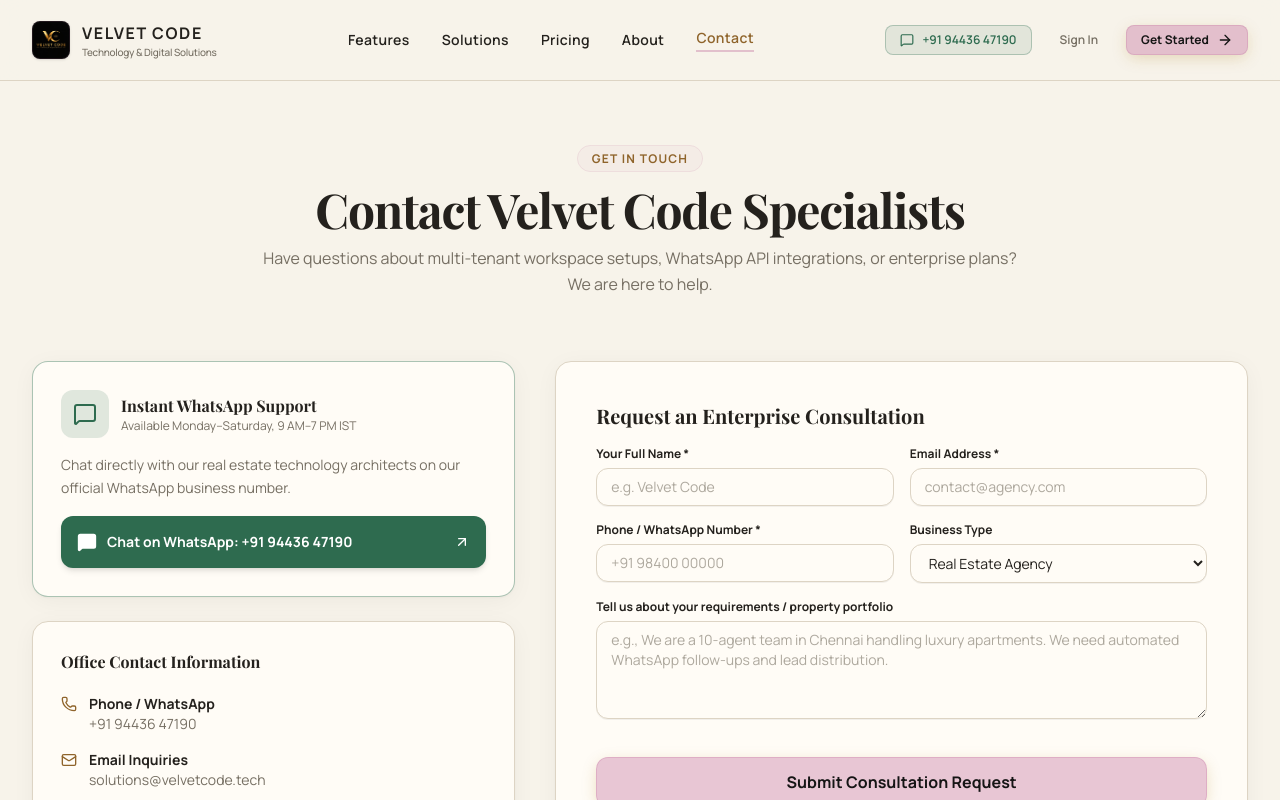
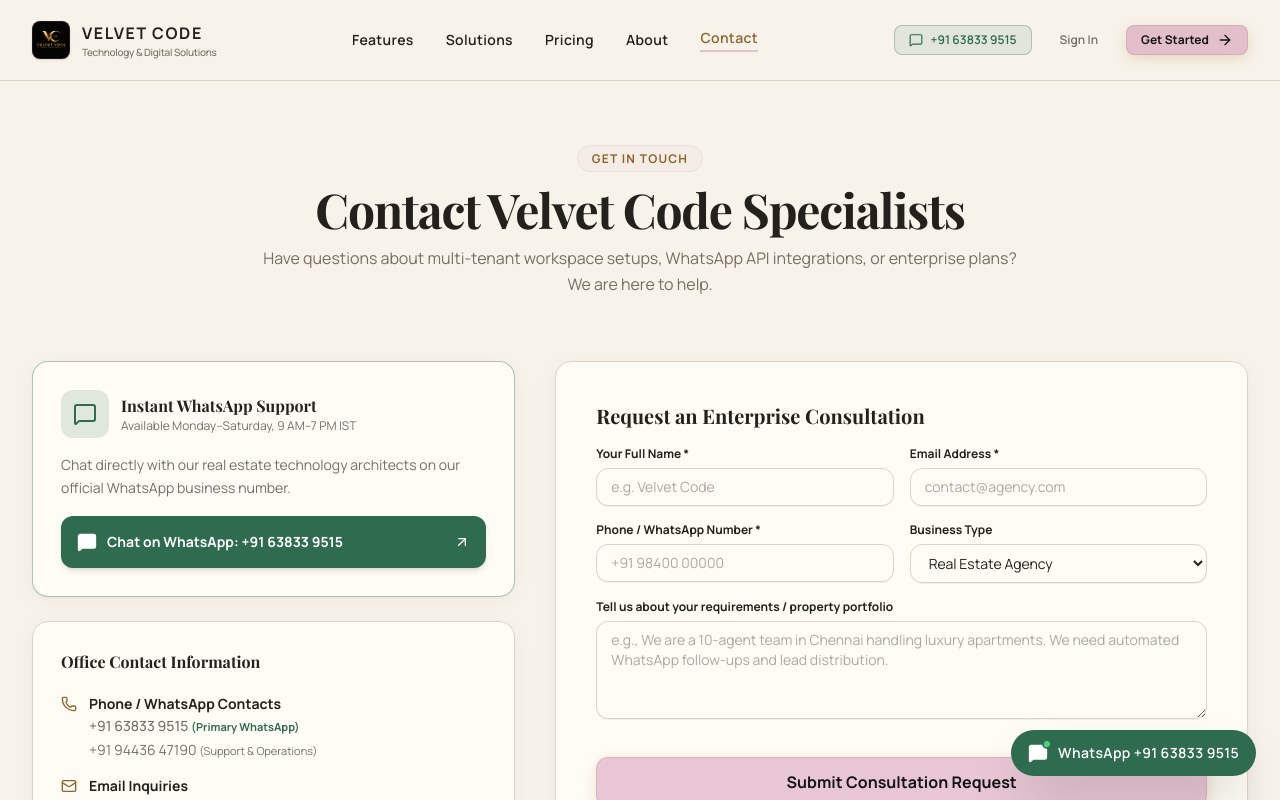
Before and after one commit to srilakshman73/velvet-code-real-estate-crm, a Next.js app: page /contact in a window 1280 px wide. Shown: the top 800 px of the page. Built offline with nearby package versions, Linux system fonts and the light colour scheme; a web font is replaced by a local one.

Commit message:
Add updated WhatsApp business contact

```diff
--- a/src/app/app/settings/page.tsx
+++ b/src/app/app/settings/page.tsx
@@ -296,13 +296,13 @@
                 </p>
               </div>
               <a
-                href={buildWhatsAppUrl('919443647190', 'Hello Velvet Code, I am checking my CRM WhatsApp integration status.')}
+                href={buildWhatsAppUrl('91638339515', 'Hello, I would like to know more about your Real Estate CRM.')}
                 target="_blank"
                 rel="noopener noreferrer"
                 className="inline-flex items-center gap-2 px-3.5 py-2 rounded-lg bg-[#2E6B4F]/10 text-[#2E6B4F] border border-[#2E6B4F]/20 text-xs font-medium hover:bg-[#2E6B4F]/20 transition-colors"
               >
                 <MessageSquare className="w-4 h-4" />
-                Test Official Chat (+91 94436 47190)
+                Test Official Chat (+91 63833 9515)
                 <ExternalLink className="w-3 h-3" />
               </a>
             </div>
--- a/src/app/app/whatsapp/page.tsx
+++ b/src/app/app/whatsapp/page.tsx
@@ -104,7 +104,7 @@
             </span>
           </div>
           <p className="text-xs sm:text-sm text-[#766F63] mt-1">
-            Official Meta Cloud API • Direct click-to-chat with <strong className="text-[#2E6B4F] font-mono">+91 94436 47190</strong>
+            Official Meta Cloud API • Direct click-to-chat with <strong className="text-[#2E6B4F] font-mono">+91 63833 9515</strong>
           </p>
         </div>
 
@@ -115,13 +115,13 @@
             </Button>
           </Link>
           <a
-            href={buildWhatsAppUrl('919443647190', 'Hello Velvet Code, I want to test the WhatsApp integration.')}
+            href={buildWhatsAppUrl('91638339515', 'Hello, I would like to know more about your Real Estate CRM.')}
             target="_blank"
             rel="noopener noreferrer"
             className="flex items-center gap-2 px-3.5 py-2 rounded-xl bg-[#2E6B4F] hover:bg-[#255740] text-white font-bold text-xs shadow-sm transition-all"
           >
             <MessageSquare className="w-3.5 h-3.5" />
-            +91 94436 47190
+            +91 63833 9515
           </a>
         </div>
       </div>
--- a/src/app/contact/page.tsx
+++ b/src/app/contact/page.tsx
@@ -25,8 +25,8 @@
   };
 
   const officialWhatsAppUrl = buildWhatsAppUrl(
-    '919443647190',
-    'Hello Velvet Code, I would like to know more about your Real Estate CRM.'
+    '91638339515',
+    'Hello, I would like to know more about your Real Estate CRM.'
   );
 
   return (
@@ -73,7 +73,7 @@
                 >
                   <div className="flex items-center gap-2.5">
                     <MessageSquare className="w-5 h-5 fill-current" />
-                    <span>Chat on WhatsApp: +91 94436 47190</span>
+                    <span>Chat on WhatsApp: +91 63833 9515</span>
                   </div>
                   <ArrowUpRight className="w-4 h-4 group-hover:translate-x-0.5 group-hover:-translate-y-0.5 transition-transform" />
                 </a>
@@ -87,10 +87,19 @@
                   <div className="flex items-start gap-3">
                     <Phone className="w-4 h-4 text-[#8F642B] mt-0.5" />
                     <div>
-                      <p className="font-bold text-[#24211D]">Phone / WhatsApp</p>
-                      <a href="tel:+919443647190" className="hover:text-[#8F642B] text-[#766F63]">
-                        +91 94436 47190
-                      </a>
+                      <p className="font-bold text-[#24211D]">Phone / WhatsApp Contacts</p>
+                      <div className="space-y-1 mt-0.5">
+                        <div>
+                          <a href={officialWhatsAppUrl} target="_blank" rel="noopener noreferrer" className="hover:text-[#8F642B] text-[#766F63] font-medium">
+                            +91 63833 9515 <span className="text-[11px] text-[#2E6B4F] font-bold">(Primary WhatsApp)</span>
+                          </a>
+                        </div>
+                        <div>
+                          <a href="tel:+919443647190" className="hover:text-[#8F642B] text-[#766F63]">
+                            +91 94436 47190 <span className="text-[11px] text-[#766F63]">(Support & Operations)</span>
+                          </a>
+                        </div>
+                      </div>
                     </div>
                   </div>
 
--- a/src/app/features/page.tsx
+++ b/src/app/features/page.tsx
@@ -52,7 +52,7 @@
         'Full 3-column WhatsApp inbox with customer CRM sidebar',
         'Pre-approved WhatsApp templates with dynamic variables',
         'Visual trigger-condition-action workflow builder',
-        'Click-to-chat integration with +91 94436 47190',
+        'Click-to-chat integration with +91 63833 9515 & +91 94436 47190',
       ],
       icon: MessageSquare,
     },
--- a/src/app/layout.tsx
+++ b/src/app/layout.tsx
@@ -2,6 +2,7 @@
 import { Playfair_Display, Manrope } from 'next/font/google';
 import './globals.css';
 import { CRMStoreProvider } from '@/lib/store';
+import { FloatingWhatsAppButton } from '@/components/layout/FloatingWhatsAppButton';
 
 const playfair = Playfair_Display({
   subsets: ['latin'],
@@ -62,7 +63,10 @@
   return (
     <html lang="en" className={`${playfair.variable} ${manrope.variable} h-full bg-[#F7F3EA] text-[#24211D]`}>
       <body className="min-h-full flex flex-col font-sans antialiased bg-[#F7F3EA] text-[#24211D] selection:bg-[#A374]/30 selection:text-[#24211D]">
-        <CRMStoreProvider>{children}</CRMStoreProvider>
+        <CRMStoreProvider>
+          {children}
+          <FloatingWhatsAppButton />
+        </CRMStoreProvider>
       </body>
     </html>
   );
--- /dev/null
+++ b/src/components/layout/FloatingWhatsAppButton.tsx
@@ -0,0 +1,43 @@
+'use client';
+
+import React from 'react';
+import { usePathname } from 'next/navigation';
+import { MessageSquare } from 'lucide-react';
+import { buildWhatsAppUrl, PRIMARY_WHATSAPP_NUMBER } from '@/lib/utils';
+
+export function FloatingWhatsAppButton() {
+  const pathname = usePathname();
+
+  // Show floating WhatsApp button on public marketing pages
+  const isAppOrAdmin = pathname?.startsWith('/app') || pathname?.startsWith('/admin');
+  if (isAppOrAdmin) return null;
+
+  const whatsappUrl = buildWhatsAppUrl(
+    '91638339515',
+    'Hello, I would like to know more about your Real Estate CRM.'
+  );
+
+  return (
+    <aside
+      aria-label="WhatsApp Contact Widget"
+      className="fixed bottom-6 right-6 z-40 flex items-center group"
+    >
+      <a
+        href={whatsappUrl}
+        target="_blank"
+        rel="noopener noreferrer"
+        aria-label={`Chat on WhatsApp with Velvet Code at ${PRIMARY_WHATSAPP_NUMBER}`}
+        className="flex items-center gap-2.5 px-4 py-3 rounded-full bg-[#2E6B4F] hover:bg-[#24563F] text-white font-bold text-xs sm:text-sm shadow-2xl hover:scale-105 active:scale-95 transition-all duration-200 border border-[#2E6B4F]/40 focus:outline-none focus:ring-2 focus:ring-[#A374] focus:ring-offset-2"
+      >
+        <div className="relative">
+          <MessageSquare className="w-5 h-5 fill-current" />
+          <span className="absolute -top-1 -right-1 w-2.5 h-2.5 bg-[#4ADE80] rounded-full border-2 border-[#2E6B4F] animate-pulse" />
+        </div>
+        <span className="hidden sm:inline font-semibold tracking-wide">
+          WhatsApp {PRIMARY_WHATSAPP_NUMBER}
+        </span>
+        <span className="sm:hidden font-semibold tracking-wide">WhatsApp</span>
+      </a>
+    </aside>
+  );
+}
--- a/src/components/layout/PublicFooter.tsx
+++ b/src/components/layout/PublicFooter.tsx
@@ -13,8 +13,8 @@
 
 export function PublicFooter() {
   const whatsappUrl = buildWhatsAppUrl(
-    '919443647190',
-    'Hello Velvet Code, I would like to know more about your Real Estate CRM SaaS.'
+    '91638339515',
+    'Hello, I would like to know more about your Real Estate CRM.'
   );
 
   return (
@@ -43,7 +43,7 @@
             className="flex items-center gap-3 px-6 py-3.5 rounded-xl bg-[#2E6B4F] hover:bg-[#24563F] text-white font-bold text-sm shadow-xl transition-all"
           >
             <MessageSquare className="w-5 h-5 fill-current" />
-            <span>Chat on WhatsApp: +91 94436 47190</span>
+            <span>Chat on WhatsApp: +91 63833 9515</span>
             <ArrowUpRight className="w-4 h-4" />
           </a>
         </div>
@@ -61,7 +61,7 @@
             <div className="pt-2 space-y-2 text-xs text-[#DDD4C4]/80">
               <div className="flex items-center gap-2">
                 <Phone className="w-3.5 h-3.5 text-[#A374]" />
-                <span>+91 94436 47190</span>
+                <span>+91 63833 9515 • +91 94436 47190</span>
               </div>
               <div className="flex items-center gap-2">
                 <Mail className="w-3.5 h-3.5 text-[#A374]" />
--- a/src/components/layout/PublicHeader.tsx
+++ b/src/components/layout/PublicHeader.tsx
@@ -49,13 +49,13 @@
         {/* Actions */}
         <div className="hidden md:flex items-center gap-3.5">
           <a
-            href={buildWhatsAppUrl('919443647190', 'Hello Velvet Code, I want to inquire about your Real Estate CRM SaaS.')}
+            href={buildWhatsAppUrl('91638339515', 'Hello, I would like to know more about your Real Estate CRM.')}
             target="_blank"
             rel="noopener noreferrer"
             className="flex items-center gap-2 px-3.5 py-1.5 text-xs font-semibold text-[#2E6B4F] bg-[#2E6B4F]/10 hover:bg-[#2E6B4F]/15 border border-[#2E6B4F]/30 rounded-lg transition-colors"
           >
             <MessageSquare className="w-3.5 h-3.5" />
-            +91 94436 47190
+            +91 63833 9515
           </a>
 
           <Link href="/login">
@@ -105,13 +105,13 @@
 
           <div className="pt-4 border-t border-[#DDD4C4] space-y-3">
             <a
-              href={buildWhatsAppUrl('919443647190', 'Hello Velvet Code, I want to inquire about your Real Estate CRM SaaS.')}
+              href={buildWhatsAppUrl('91638339515', 'Hello, I would like to know more about your Real Estate CRM.')}
               target="_blank"
               rel="noopener noreferrer"
               className="flex items-center justify-center gap-2 w-full py-2.5 text-sm font-semibold text-[#2E6B4F] bg-[#2E6B4F]/10 border border-[#2E6B4F]/30 rounded-xl"
             >
               <MessageSquare className="w-4 h-4" />
-              WhatsApp: +91 94436 47190
+              WhatsApp: +91 63833 9515
             </a>
 
             <div className="grid grid-cols-2 gap-2">
--- a/src/components/marketing/LandingHero.tsx
+++ b/src/components/marketing/LandingHero.tsx
@@ -31,13 +31,13 @@
             <span className="tracking-wide uppercase text-[11px]">VELVET CODE &bull; REAL ESTATE CRM</span>
           </div>
           <a
-            href={buildWhatsAppUrl('919443647190', 'Hello Velvet Code, I want to book a live demo of the CRM.')}
+            href={buildWhatsAppUrl('91638339515', 'Hello, I would like to know more about your Real Estate CRM.')}
             target="_blank"
             rel="noopener noreferrer"
             className="inline-flex items-center gap-2 px-4 py-1.5 rounded-full bg-[#FFFCF6] border border-[#2E6B4F]/40 text-[#2E6B4F] text-xs font-bold hover:bg-[#2E6B4F]/10 transition-colors aurum-card-shadow"
           >
             <MessageSquare className="w-3.5 h-3.5" />
-            <span>Official WhatsApp: +91 94436 47190</span>
+            <span>Official WhatsApp: +91 63833 9515</span>
           </a>
         </div>
 
@@ -318,12 +318,12 @@
                     When site visit is confirmed → Velvet Code automatically delivers instant branded confirmation & Google Maps pin.
                   </p>
                   <a
-                    href={buildWhatsAppUrl('919443647190', 'Testing WhatsApp integration from Velvet Code.')}
+                    href={buildWhatsAppUrl('91638339515', 'Hello, I would like to know more about your Real Estate CRM.')}
                     target="_blank"
                     rel="noopener noreferrer"
                     className="inline-flex items-center gap-1.5 text-[#2E6B4F] hover:underline font-bold text-[11px] pt-1"
                   >
-                    <MessageSquare className="w-3.5 h-3.5" /> Test Official WhatsApp: +91 94436 47190
+                    <MessageSquare className="w-3.5 h-3.5" /> Test Official WhatsApp: +91 63833 9515
                   </a>
                 </div>
               </div>
--- a/src/components/marketing/LandingSections.tsx
+++ b/src/components/marketing/LandingSections.tsx
@@ -182,19 +182,19 @@
               </li>
               <li className="flex items-center gap-2.5">
                 <CheckCircle2 className="w-4 h-4 text-[#2E6B4F] flex-shrink-0" />
-                <span>Official click-to-chat integration with <strong>+91 94436 47190</strong></span>
+                <span>Official click-to-chat integration with <strong>+91 63833 9515</strong></span>
               </li>
             </ul>
 
             <div className="pt-2">
               <a
-                href={buildWhatsAppUrl('919443647190', 'Hello, I want to see the WhatsApp CRM demo.')}
+                href={buildWhatsAppUrl('91638339515', 'Hello, I would like to know more about your Real Estate CRM.')}
                 target="_blank"
                 rel="noopener noreferrer"
                 className="inline-flex items-center gap-2 px-6 py-3 rounded-xl bg-[#2E6B4F] hover:bg-[#24563F] text-white font-bold text-xs shadow-md transition-all"
               >
                 <MessageSquare className="w-4 h-4" />
-                <span>Test Live WhatsApp Channel (+91 94436 47190)</span>
+                <span>Test Live WhatsApp Channel (+91 63833 9515)</span>
               </a>
             </div>
           </div>
@@ -447,7 +447,7 @@
   const faqs = [
     {
       q: 'How does the official WhatsApp CRM integration work?',
-      a: 'Velvet Code provides a built-in 3-column WhatsApp inbox that integrates with official WhatsApp Cloud API and click-to-chat channels (such as +91 94436 47190). You can send templates, share property brochures, and log all chat history directly under the customer’s CRM profile.',
+      a: 'Velvet Code provides a built-in 3-column WhatsApp inbox that integrates with official WhatsApp Cloud API and click-to-chat channels (such as +91 63833 9515 & +91 94436 47190). You can send templates, share property brochures, and log all chat history directly under the customer’s CRM profile.',
     },
     {
       q: 'Is my real estate agency data completely isolated from other organizations?',
@@ -540,13 +540,13 @@
             </Button>
           </Link>
           <a
-            href={buildWhatsAppUrl('919443647190', 'Hello Velvet Code, I would like to schedule a private CRM walkthrough.')}
+            href={buildWhatsAppUrl('91638339515', 'Hello, I would like to know more about your Real Estate CRM.')}
             target="_blank"
             rel="noopener noreferrer"
             className="w-full sm:w-auto inline-flex items-center justify-center gap-2 px-6 py-3.5 rounded-xl bg-[#2E6B4F] hover:bg-[#24563F] text-white font-bold text-base shadow-md transition-all"
           >
             <MessageSquare className="w-5 h-5" />
-            <span>Chat on WhatsApp: +91 94436 47190</span>
+            <span>Chat on WhatsApp: +91 63833 9515</span>
           </a>
         </div>
       </div>
--- a/src/lib/utils.ts
+++ b/src/lib/utils.ts
@@ -110,13 +110,23 @@
   return text.substring(0, maxLength) + '...';
 }
 
+export const PRIMARY_WHATSAPP_NUMBER = '+91 63833 9515';
+export const PRIMARY_WHATSAPP_PHONE_CLEAN = '91638339515';
+export const SECONDARY_WHATSAPP_NUMBER = '+91 94436 47190';
+export const SECONDARY_WHATSAPP_PHONE_CLEAN = '919443647190';
+export const DEFAULT_WHATSAPP_MESSAGE = 'Hello, I would like to know more about your Real Estate CRM.';
+
 /**
  * Builds standard WhatsApp click-to-chat URL with country code and pre-filled message
+ * Compatible with Desktop, Android, and iOS devices.
  */
-export function buildWhatsAppUrl(phone: string = '919443647190', messageText?: string): string {
+export function buildWhatsAppUrl(
+  phone: string = PRIMARY_WHATSAPP_PHONE_CLEAN,
+  messageText: string = DEFAULT_WHATSAPP_MESSAGE
+): string {
   const cleanPhone = phone.replace(/[^0-9]/g, '');
   const encodedMsg = encodeURIComponent(
-    messageText || 'Hello, I would like to know more about your Real Estate CRM.'
+    messageText || DEFAULT_WHATSAPP_MESSAGE
   );
   return `https://wa.me/${cleanPhone}?text=${encodedMsg}`;
 }
```
Also changed, not shown: 2 other files (tests, documents, lock files or other folders).
